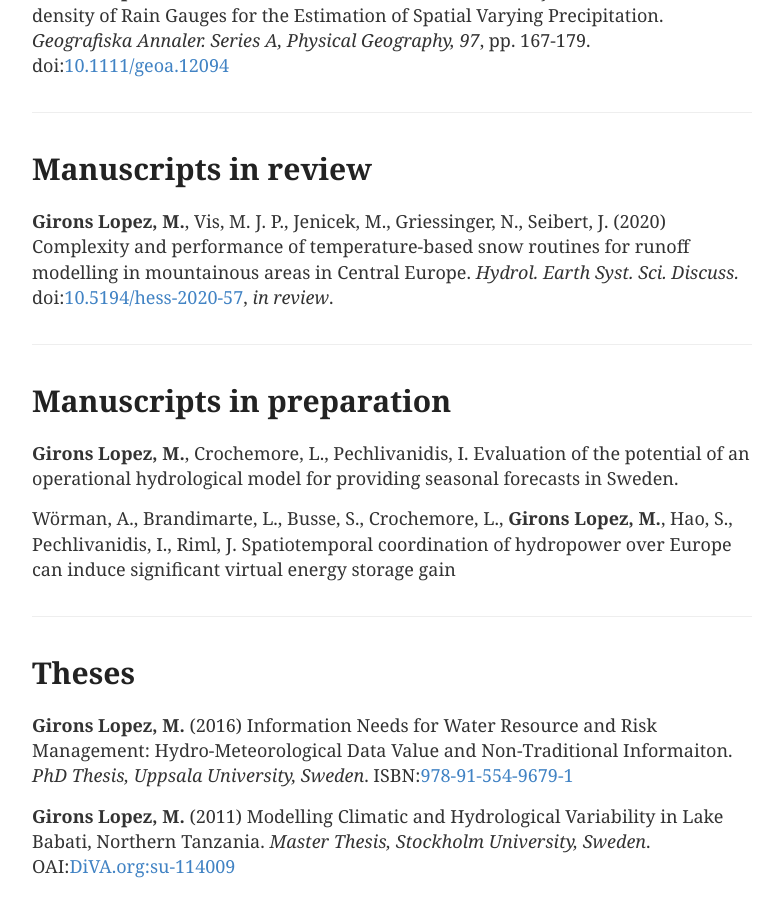
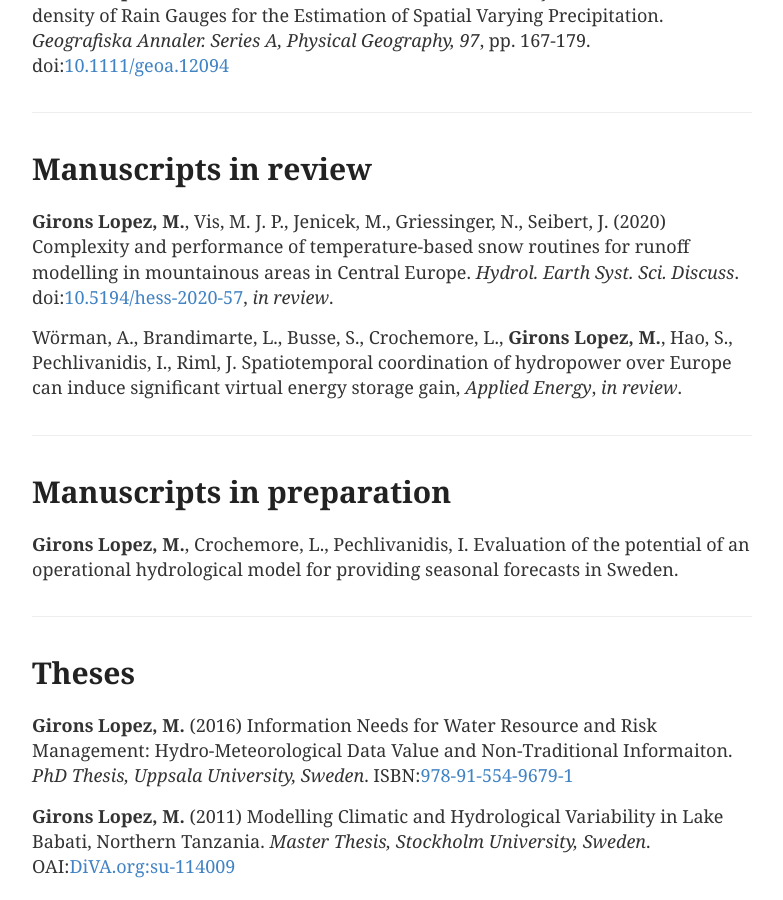
Before and after one commit to GironsLopez/GironsLopez.github.io, a Jekyll site: the page built from publications/index.md, in a window 1280 px wide and 900 px high, scrolled down 952 px. Shown: the whole window, without its empty margins (248-1031 px from the left). Built offline with Jekyll 4.4.1, drawn with Linux system fonts in a browser that asks for light colours.

Commit message:
Update index.md

```diff
--- a/publications/index.md
+++ b/publications/index.md
@@ -22,15 +22,15 @@
 
 # Manuscripts in review
 
-**Girons Lopez, M.**, Vis, M. J. P., Jenicek, M., Griessinger, N., Seibert, J. (2020) Complexity and performance of temperature-based snow routines for runoff modelling in mountainous areas  in Central Europe. *Hydrol. Earth Syst. Sci. Discuss.* doi:[10.5194/hess-2020-57](https://www.hydrol-earth-syst-sci-discuss.net/hess-2020-57/){:target="_blank"}, *in review*.
+**Girons Lopez, M.**, Vis, M. J. P., Jenicek, M., Griessinger, N., Seibert, J. (2020) Complexity and performance of temperature-based snow routines for runoff modelling in mountainous areas  in Central Europe. *Hydrol. Earth Syst. Sci. Discuss*. doi:[10.5194/hess-2020-57](https://www.hydrol-earth-syst-sci-discuss.net/hess-2020-57/){:target="_blank"}, *in review*.
+
+Wörman, A., Brandimarte, L., Busse, S., Crochemore, L., **Girons Lopez, M.**, Hao, S., Pechlivanidis, I., Riml, J. Spatiotemporal coordination of hydropower over Europe can induce significant virtual energy storage gain, *Applied Energy*, *in review*.
 
 <div class="line-separator"></div>
 
 # Manuscripts in preparation
 
 **Girons Lopez, M.**, Crochemore, L., Pechlivanidis, I. Evaluation of the potential of an operational hydrological model for providing seasonal forecasts in Sweden.
-
-Wörman, A., Brandimarte, L., Busse, S., Crochemore, L., **Girons Lopez, M.**, Hao, S., Pechlivanidis, I., Riml, J. Spatiotemporal coordination of hydropower over Europe can induce significant virtual energy storage gain
 
 <div class="line-separator"></div>
 
```
